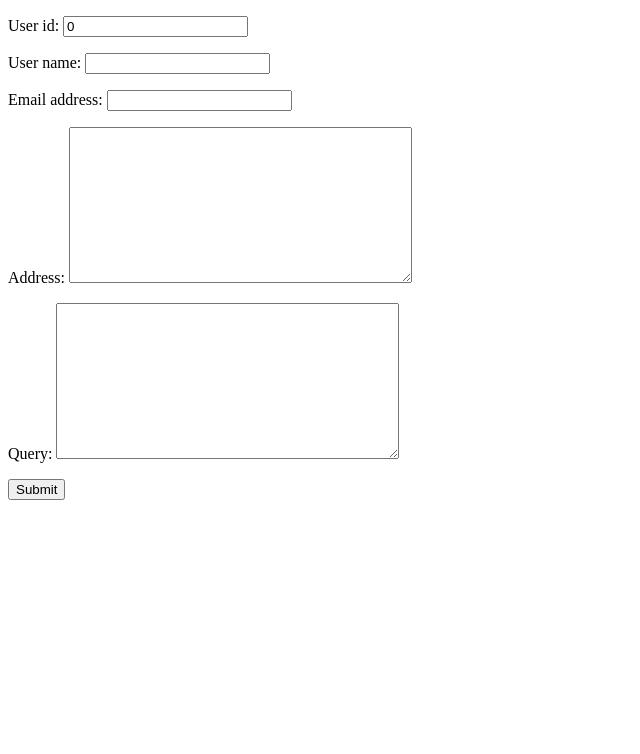
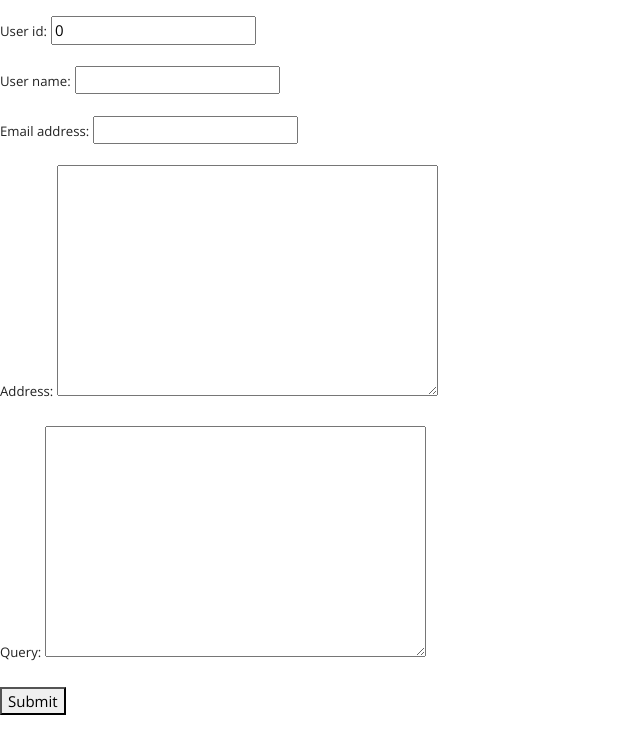
Before and after one commit to zafraanmohd/django-contact_app, a Django app: page /new/ in a window 1280 px wide. Shown: the top 754 px of the page, without its empty margins (0-640 px from the left). Run offline with Django 3.2, Linux system fonts and the light colour scheme.

Commit message:
Added Form

```diff
--- a/contact/templates/contact/new_user.html
+++ b/contact/templates/contact/new_user.html
@@ -5,14 +5,17 @@
     <meta charset="UTF-8">
     <meta name="viewport" content="width=device-width, initial-scale=1.0">
     <meta http-equiv="X-UA-Compatible" content="ie=edge">
+    <link rel="stylesheet" href="https://bootswatch.com/4/yeti/bootstrap.min.css">
     <title>Document</title>
 </head>
 
 <body>
     <form action="" method="post">
+        <div class="form-group"></div>
         {% csrf_token %}
         {{ form.as_p }}
         <button type="submit">Submit</button>
+        <div class="form-group"></div>
     </form>
 </body>
 
```
